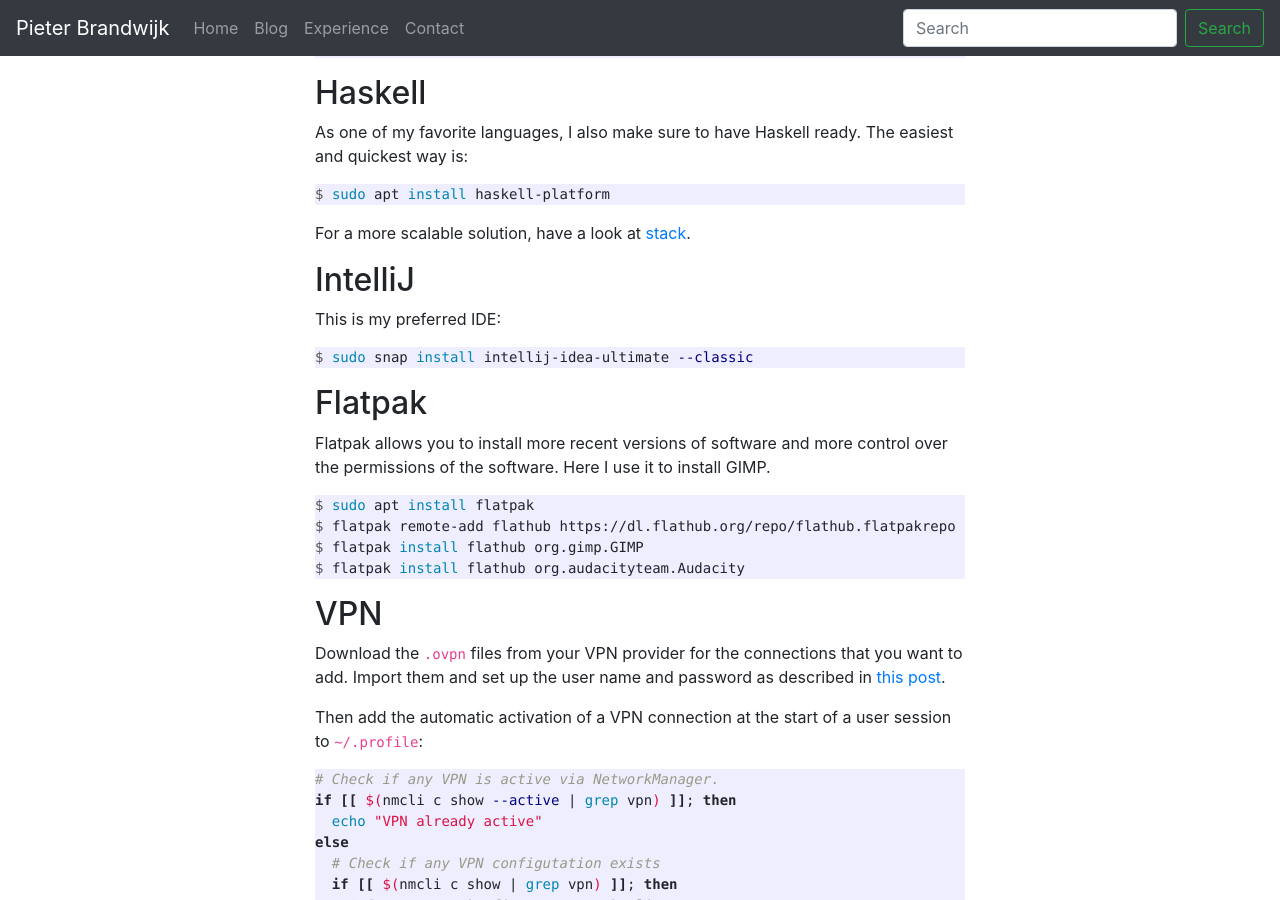
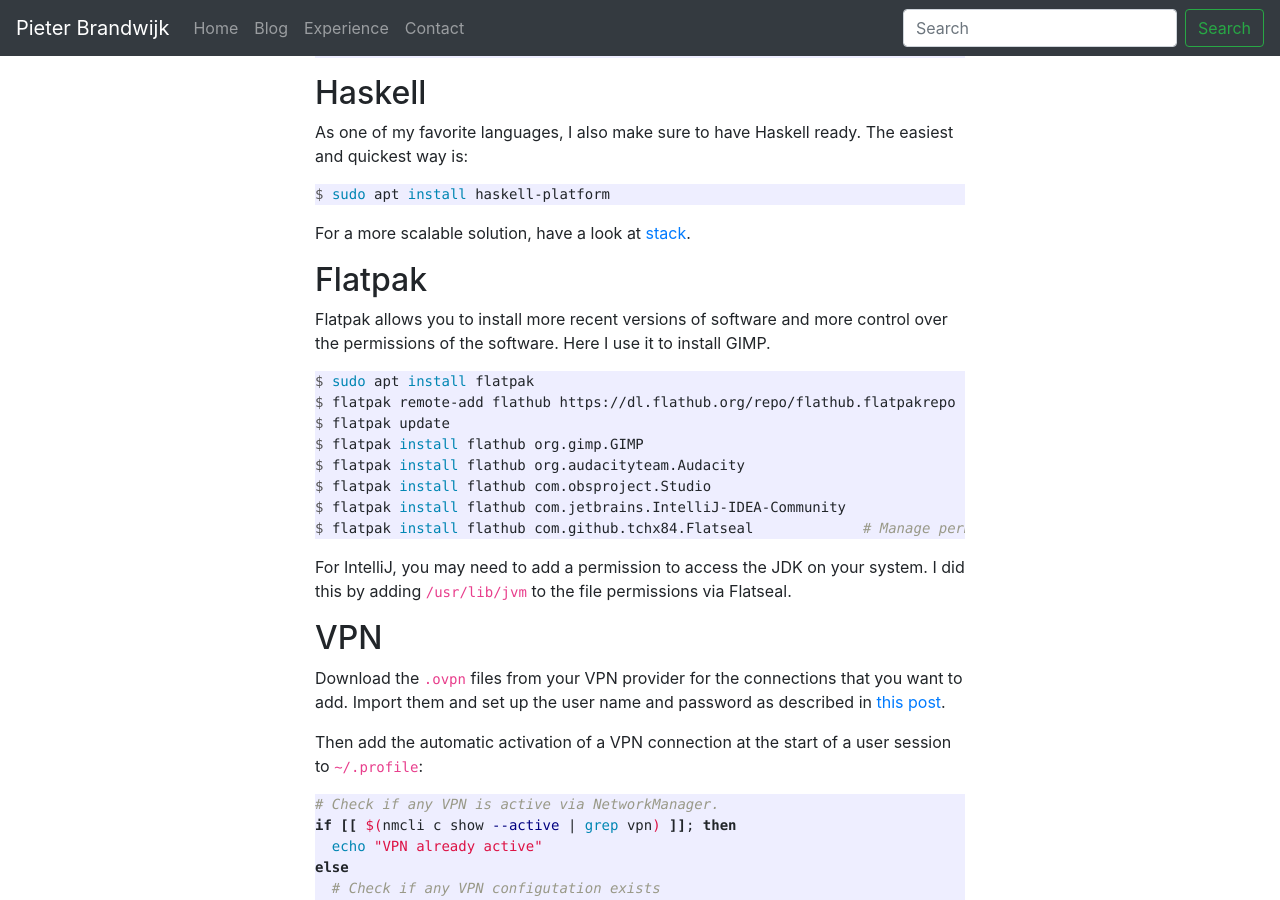
Before and after one commit to pbrandwijk/pbrandwijk.github.io, a Jekyll site: the page built from _posts/2020-07-03-my-initial-ubuntu-setup.md, in a window 1280 px wide and 900 px high, scrolled down 2242 px. Built offline with Jekyll 4.4.1, drawn with Linux system fonts in a browser that asks for light colours; nearby versions of some CDN libraries; comment, search, counter and statistics services are not loaded.

Commit message:
Update post

````diff
--- a/_posts/2020-07-03-my-initial-ubuntu-setup.md
+++ b/_posts/2020-07-03-my-initial-ubuntu-setup.md
@@ -95,20 +95,20 @@ $ sudo apt install haskell-platform
 ```
 For a more scalable solution, have a look at [stack][stack].
 
-## IntelliJ
-This is my preferred IDE:
-```console
-$ sudo snap install intellij-idea-ultimate --classic
-```
-
 ## Flatpak
 Flatpak allows you to install more recent versions of software and more control over the permissions of the software. Here I use it to install GIMP.
 ```console
 $ sudo apt install flatpak
 $ flatpak remote-add flathub https://dl.flathub.org/repo/flathub.flatpakrepo
+$ flatpak update
 $ flatpak install flathub org.gimp.GIMP
 $ flatpak install flathub org.audacityteam.Audacity
+$ flatpak install flathub com.obsproject.Studio
+$ flatpak install flathub com.jetbrains.IntelliJ-IDEA-Community
+$ flatpak install flathub com.github.tchx84.Flatseal             # Manage permissions of Flatpak apps
 ```
+
+For IntelliJ, you may need to add a permission to access the JDK on your system. I did this by adding `/usr/lib/jvm` to the file permissions via Flatseal.
 
 ## VPN
 Download the `.ovpn` files from your VPN provider for the connections that you want to add. Import them and set up the user name and password as described in [this post]({% post_url 2020-07-05-using-nmcli-to-connect-to-vpn %}).
````
